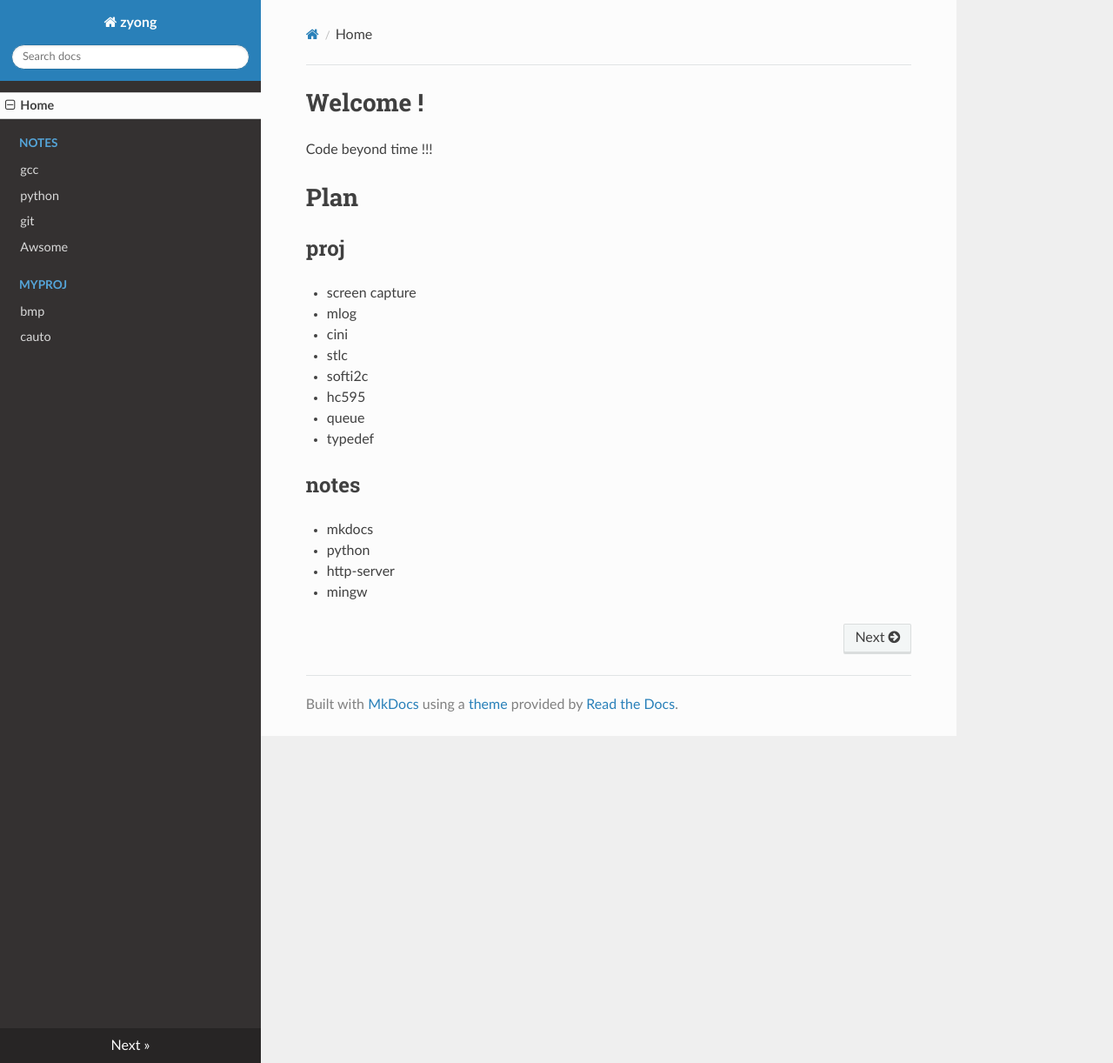
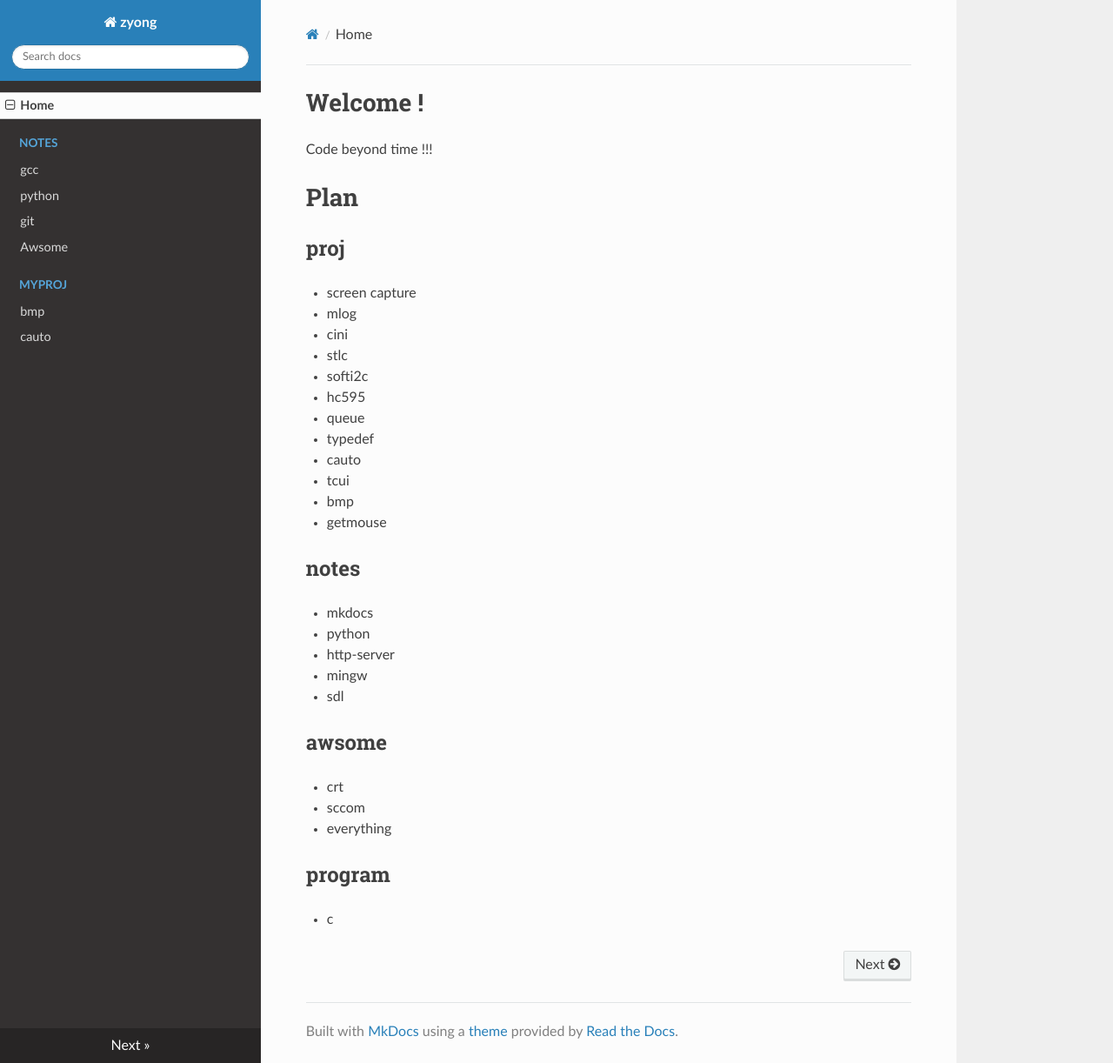
Before and after one commit to pithy-share/mainpage, an MkDocs documentation site: the page built from docs/index.md, in a window 1280 px wide and 1222 px high. Shown: the whole window at 87% size. Built offline with MkDocs 1.6.1, drawn with Linux system fonts in a browser that asks for light colours; nearby versions of some CDN libraries.

Commit message:
update plan

```diff
--- a/docs/index.md
+++ b/docs/index.md
@@ -12,8 +12,19 @@ Code beyond time !!!
 * hc595
 * queue
 * typedef
+* cauto
+* tcui
+* bmp
+* getmouse
 ## notes
 * mkdocs
 * python
 * http-server
 * mingw
+* sdl
+## awsome
+* crt
+* sccom
+* everything
+## program
+* c
```
